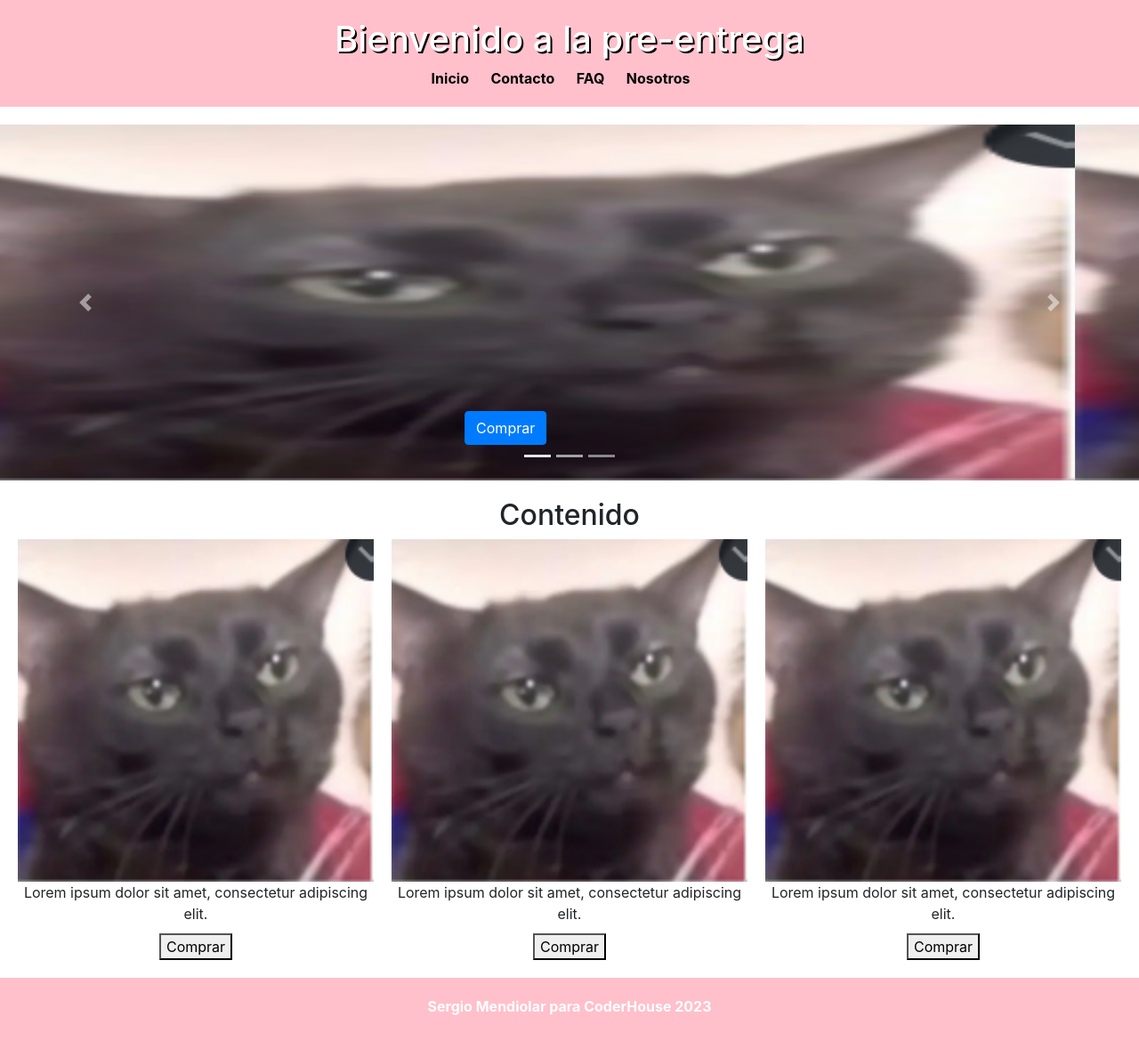
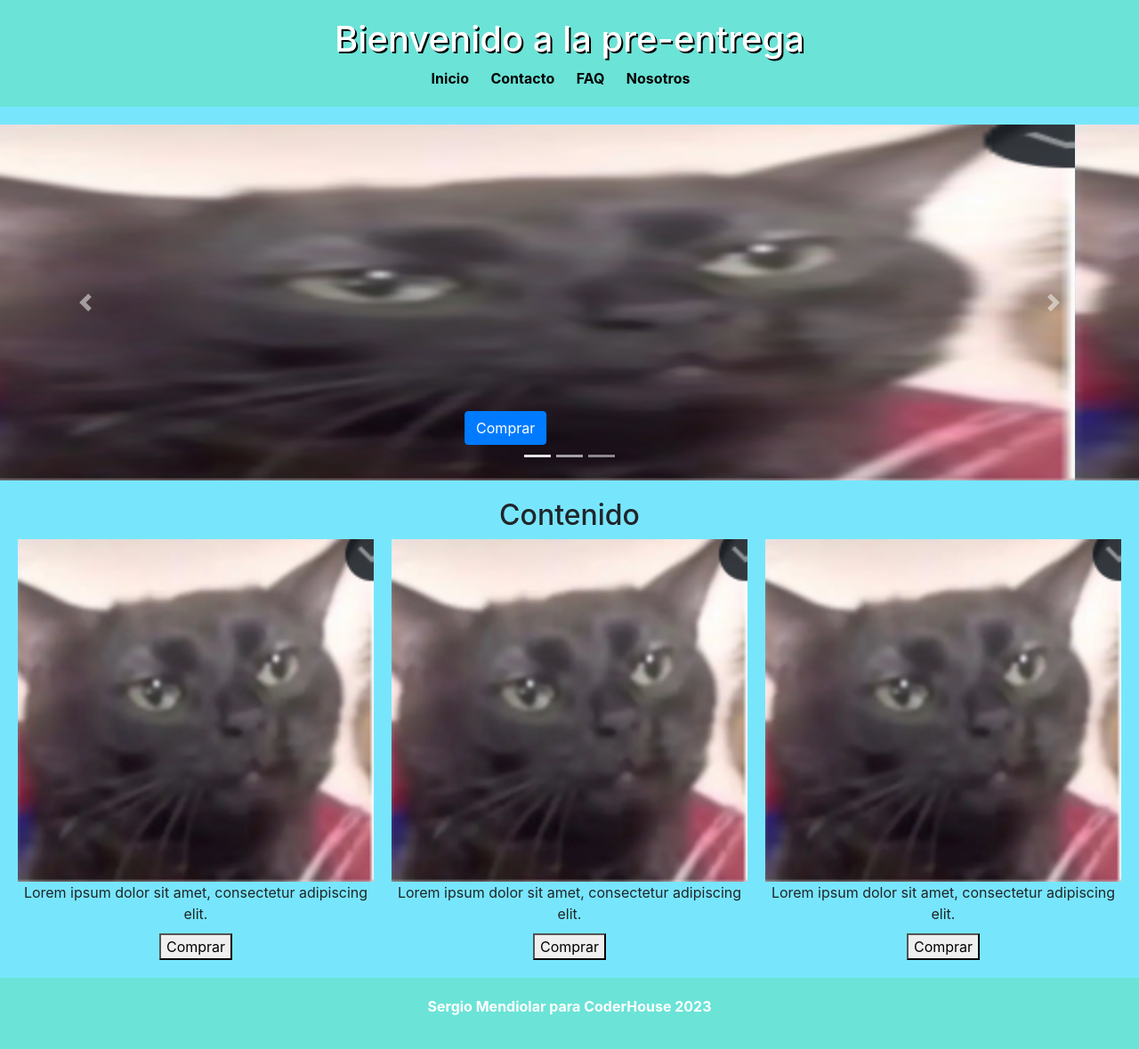
Before and after one commit to SergioMendiolar/Proyectodweb, a plain HTML site: page index.html in a window 1280 px wide. Shown: the whole page at 89% size. Drawn offline with nearby package versions, Linux system fonts and the light colour scheme.

Commit message:
probando colores

```diff
--- a/styles.css
+++ b/styles.css
@@ -1,11 +1,11 @@
 body {
-  background-color: #FFF;
+  background-color: #77E6FD;
   margin: 0;
 }
 
 /* Header */
 header {
-  background-color: #FFC0CB;
+  background-color: #6BE3D7;
   padding: 20px;
 }
 
@@ -37,7 +37,7 @@ nav ul li a {
 }
 
 nav ul li a:hover {
-  color: #FFC0CB;
+  color: #669966;
 }
 
 /* Contenido */
@@ -72,7 +72,7 @@ main {
 
 /* Footer */
 footer {
-  background-color: #FFC0CB;
+  background-color: #6BE3D7;
   padding: 20px;
   text-align: center;
 }
```
